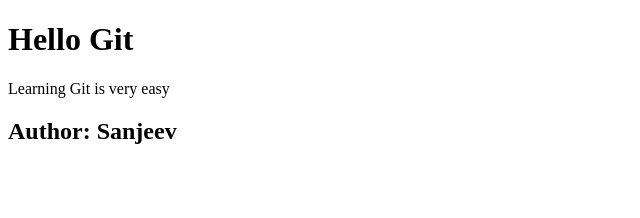
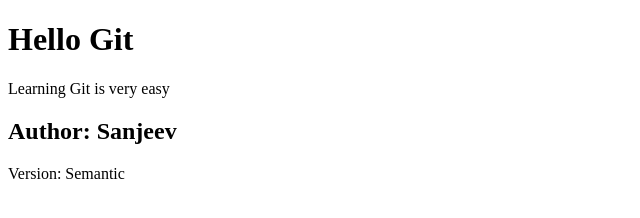
Before and after one commit to sanjeev-git/scm, a plain HTML site: page index.html in a window 1280 px wide. Shown: the whole page, without its empty margins (0-640 px from the left). Drawn offline with Linux system fonts and the light colour scheme.

Commit message:
retrived using sha

```diff
--- a/index.html
+++ b/index.html
@@ -12,5 +12,11 @@
                 Author: Sanjeev
             </h2>
         </div>
+
+        <div>
+            <p>
+                Version: Semantic
+            </p>
+        </div>
     </body>
 </html>
```
